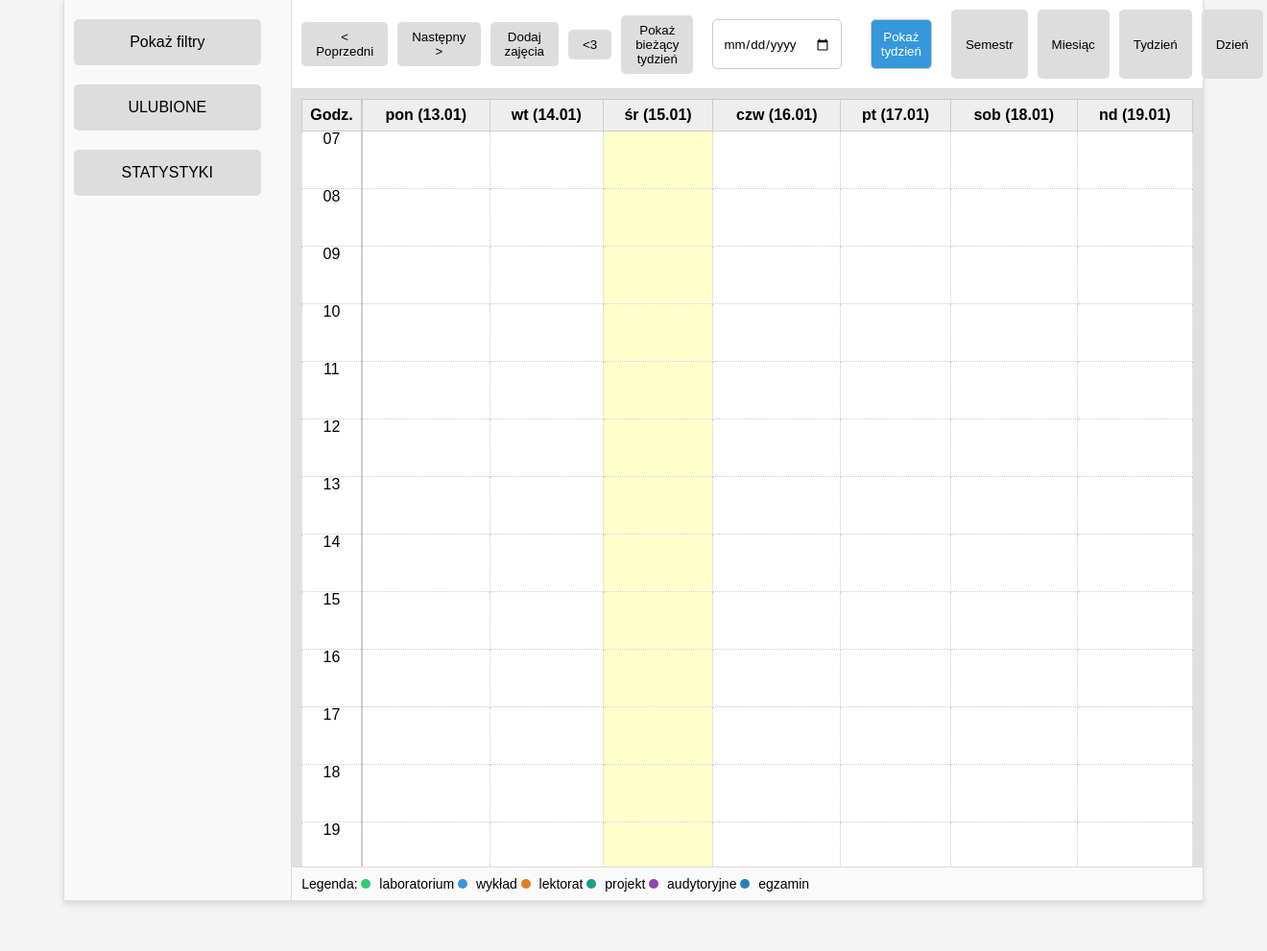
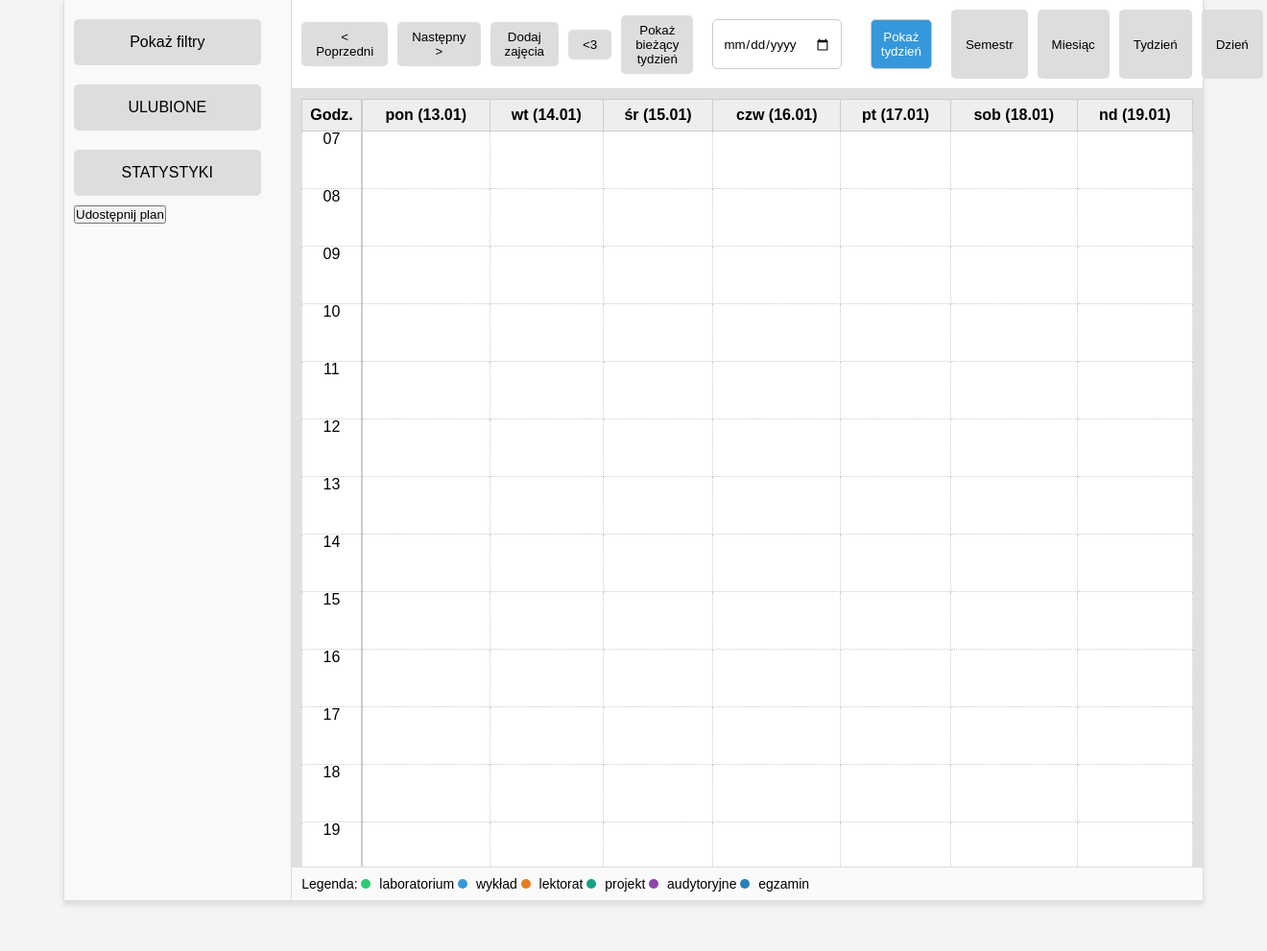
Before and after one commit to hubert12745/Projekt-Bimbrownicy, a PHP site: page / in a window 1320 px wide. Shown: the part 53-1044 px from the top of the page at 96% size. Run offline with PHP 8.4, Linux system fonts and the light colour scheme.

Commit message:
url filters and share - completed

```diff
--- a/templates/schedule/index.html.php
+++ b/templates/schedule/index.html.php
@@ -88,6 +88,7 @@ ob_start(); ?>
 
                 </ul>
             </div>
+            <button onclick="shareSchedule()">Udostępnij plan</button>
 
         </div>
 
```
Also changed, not shown: public/assets/scripts/script.js.
